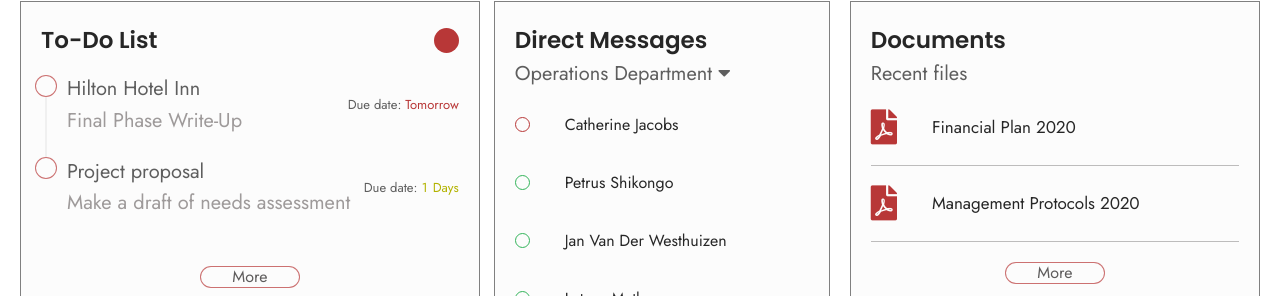
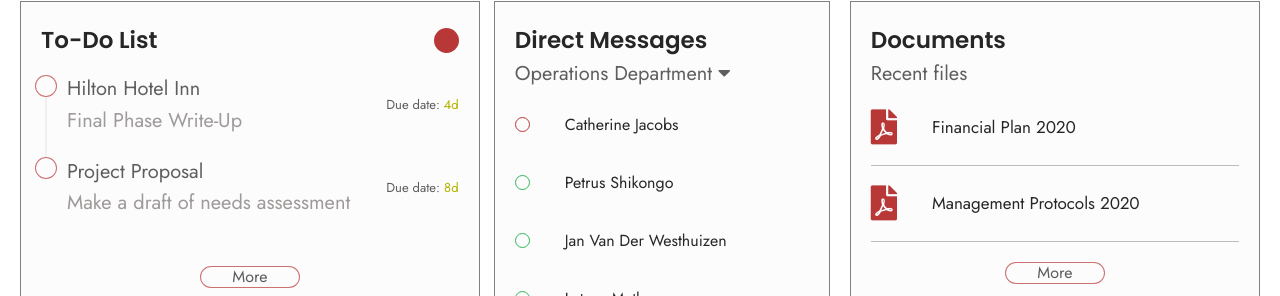
Before and after one commit to theajstars/uag, a React (Create React App) app: page /dashboard in a window 1280 px wide. Shown: the part 619-915 px from the top of the page. Built offline with nearby package versions, Linux system fonts and the light colour scheme.

Commit message:
Add todos and meetings to json state

```diff
--- /dev/null
+++ b/src/Assets/JSON/TodoList.json
@@ -0,0 +1,16 @@
+{
+  "todos": [
+    {
+      "title": "Hilton Hotel Inn",
+      "key": "todo1",
+      "subtext": " Final Phase Write-Up",
+      "due": 1661514000000
+    },
+    {
+      "title": "Project Proposal",
+      "key": "todo2",
+      "subtext": "Make a draft of needs assessment",
+      "due": 1661814000000
+    }
+  ]
+}
--- a/src/Components/Meetings.js
+++ b/src/Components/Meetings.js
@@ -1,7 +1,6 @@
 import React, { useState, useEffect } from "react";
-import MoreButton from "./MoreButton";
 import meetings from "../Assets/JSON/Meetings.json";
-import { Modal, Input, Calendar } from "antd";
+import { Modal, Input, Calendar, Button, message } from "antd";
 
 import { getDateWithoutDay, getFullDate } from "./Modules";
 import TimePicker from "react-time-picker";
@@ -16,12 +15,33 @@ export default function Meetings() {
   const [meetingStart, setMeetingStart] = useState("10:00");
   const [meetingEnd, setMeetingEnd] = useState("12:00");
 
-  useEffect(() => {
-    console.log(meetingEnd);
-  }, [meetingEnd]);
   const onMeetingDateChange = (value) => {
     const date = value.format("YYYY-MM-DD");
+    console.log(date);
     setMeetingDate(getDateWithoutDay(date));
+  };
+  const createMeeting = () => {
+    if (
+      meetingDate === "" ||
+      meetingEnd === null ||
+      meetingStart === null ||
+      meetingTitle === ""
+    ) {
+      message.info("Please fill out meeting information");
+    } else {
+      //Create Meeting
+      const meeting = {
+        title: meetingTitle,
+        date: meetingDate,
+        time: `${meetingStart} - ${meetingEnd}`,
+      };
+      setMyMeetings([...myMeetings, meeting]);
+      message.success("Meeting created!");
+      setModalVisible(false);
+      setMeetingStart("10:00");
+      setMeetingEnd("12:00");
+      setMeetingTitle("");
+    }
   };
   return (
     <div className="card-default card-padding meeting-card flex-column">
@@ -32,7 +52,7 @@ export default function Meetings() {
         </span>
       </div>
       <hr className="hr-default" />
-      {myMeetings.map((meeting, index) => {
+      {myMeetings.slice(0, 2).map((meeting, index) => {
         return (
           <div className="meeting flex-row">
             <div className="card-text card-text-large">{meeting.title}</div>
@@ -93,6 +113,15 @@ export default function Meetings() {
             <TimePicker onChange={setMeetingEnd} value={meetingEnd} />
           </div>
         </div>
+        <br />
+        <Button
+          type="primary"
+          block
+          style={{ width: "100%" }}
+          onClick={createMeeting}
+        >
+          Create Meeting
+        </Button>
       </Modal>
       <div className="more-button-container">
         <button className="more-button" onClick={() => setModalVisible(true)}>
--- a/src/Components/Modules.js
+++ b/src/Components/Modules.js
@@ -58,5 +58,9 @@ function getDateWithoutDay(date) {
   const fullDateString = `${dateNum} ${month} ${year}`;
   return fullDateString;
 }
+function getDaysBetween(d1, d2) {
+  const numberOfDaysBetween = (d1 - d2) / 1000 / 60 / 60;
 
-export { getFullDate, getFullTime, getDateWithoutDay };
+  return Math.floor(numberOfDaysBetween);
+}
+export { getFullDate, getFullTime, getDateWithoutDay, getDaysBetween };
--- a/src/Components/TodoList.js
+++ b/src/Components/TodoList.js
@@ -1,7 +1,38 @@
-import React from "react";
-import MoreButton, { TimeLineDot } from "./MoreButton";
-import { Timeline } from "antd";
+import React, { useState } from "react";
+import { TimeLineDot } from "./MoreButton";
+
+import { Timeline, Modal, Input, Calendar, Button, message } from "antd";
+import Todos from "../Assets/JSON/TodoList.json";
+import { getDateWithoutDay, getDaysBetween } from "./Modules";
 export default function TodoList() {
+  const [myTodos, setMyTodos] = useState(Todos.todos);
+  const [isModalVisible, setModalVisible] = useState(false);
+  const [todoTitle, setTodoTitle] = useState("");
+  const [todoSubHead, setTodoSubHead] = useState("");
+  const [todoDate, setTodoDate] = useState("");
+
+  function onTodoDateChange(value) {
+    const date = value.format("YYYY-MM-DD");
+    console.log(date);
+    setTodoDate(getDateWithoutDay(date));
+  }
+  function createTodo() {
+    if (todoDate === "" || todoTitle === "" || todoSubHead === "") {
+      message.info("Please fill out todo details");
+    } else {
+      //Create Todo
+      const todo = {
+        title: todoTitle,
+        subtext: todoSubHead,
+        date: todoDate,
+      };
+      setMyTodos([...myTodos, todo]);
+      message.success("Todo created!");
+      setTodoTitle("");
+      setTodoSubHead("");
+      setModalVisible(false);
+    }
+  }
   return (
     <div className="card-default card-padding todo-card flex-column">
       <div className="flex-row card-header-row">
@@ -12,38 +43,107 @@ export default function TodoList() {
       </div>
       <br />
       <Timeline>
+        {myTodos.slice(0, 2).map((todo) => {
+          const today = Date.now();
+          const due = getDaysBetween(todo.due, today);
+          return (
             <Timeline.Item color="rgb(184, 55, 55)" dot={<TimeLineDot />}>
               <div className="flex-row todo-row">
                 <div className="flex-column">
-              <div className="card-text card-text-large">Hilton Hotel Inn</div>
+                  <div className="card-text card-text-large">{todo.title}</div>
                   <div className="card-text card-text-large faint-text">
-                Final Phase Write-Up
+                    {todo.subtext}
                   </div>
                 </div>
                 <div className="todo-details">
                   <span className="card-text card-text-smaller">
-                Due date: <span className="text-red">Tomorrow</span>
+                    Due date:{" "}
+                    <span
+                      className={`${due < 24 ? "text-red" : "text-orange"}`}
+                    >
+                      {due < 24 && <>{due}h</>}
+                      {due >= 24 && <>{Math.floor(due / 24)}d</>}
+                    </span>
                   </span>
                 </div>
               </div>
             </Timeline.Item>
+          );
+        })}
+      </Timeline>
+      <Modal
+        title="My Todos"
+        visible={isModalVisible}
+        onOk={() => setModalVisible(false)}
+        onCancel={() => setModalVisible(false)}
+      >
+        {myTodos.map((todo) => {
+          const today = Date.now();
+          const due = getDaysBetween(todo.due, today);
+          return (
             <Timeline.Item color="rgb(184, 55, 55)" dot={<TimeLineDot />}>
               <div className="flex-row todo-row">
                 <div className="flex-column">
-              <div className="card-text card-text-large">Project proposal</div>
+                  <div className="card-text card-text-large">{todo.title}</div>
                   <div className="card-text card-text-large faint-text">
-                Make a draft of needs assessment
+                    {todo.subtext}
                   </div>
                 </div>
                 <div className="todo-details">
                   <span className="card-text card-text-smaller">
-                Due date: <span className="text-orange">1 Days</span>
+                    Due date:{" "}
+                    <span
+                      className={`${due < 24 ? "text-red" : "text-orange"}`}
+                    >
+                      {due < 24 && <>{due}h</>}
+                      {due >= 24 && <>{Math.floor(due / 24)}d</>}
+                    </span>
                   </span>
                 </div>
               </div>
             </Timeline.Item>
-      </Timeline>
-      <MoreButton />
+          );
+        })}
+        <br />
+        <h4>New Todo</h4>
+        <Input
+          placeholder="Todo Title"
+          value={todoTitle}
+          onChange={(e) => {
+            setTodoTitle(e.target.value);
+          }}
+        />
+        <br />
+        <br />
+        <Input
+          placeholder="Todo About"
+          value={todoSubHead}
+          onChange={(e) => {
+            setTodoSubHead(e.target.value);
+          }}
+        />
+        <br />
+        <br />
+        <h4>Todo Date</h4>
+        <Calendar onChange={onTodoDateChange} />
+        <br />
+        <br />
+
+        <br />
+        <Button
+          type="primary"
+          block
+          style={{ width: "100%" }}
+          onClick={createTodo}
+        >
+          Create Todo
+        </Button>
+      </Modal>
+      <div className="more-button-container">
+        <button className="more-button" onClick={() => setModalVisible(true)}>
+          More
+        </button>
+      </div>
     </div>
   );
 }
```
Lines whose indentation alone changed are shown as unchanged.
